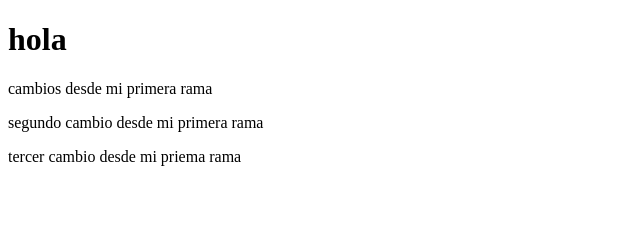
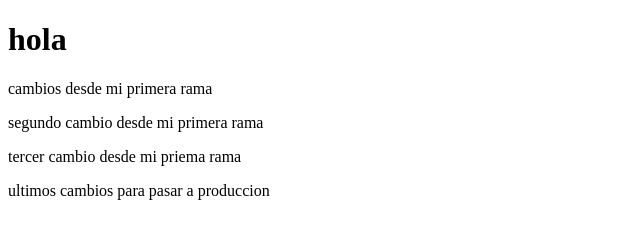
Before and after one commit to VICTOR890714/mi-primera-aplicacion, a plain HTML site: page index.html in a window 1280 px wide. Shown: the whole page, without its empty margins (0-640 px from the left). Drawn offline with Linux system fonts and the light colour scheme.

Commit message:
mi ultimo cambio

```diff
--- a/index.html
+++ b/index.html
@@ -13,5 +13,6 @@
     <p>cambios desde mi primera rama</p>
     <p>segundo cambio desde mi primera rama</p>
     <p>tercer cambio desde mi priema rama</p>
+    <p>ultimos cambios para pasar a produccion</p>
 </body>
 </html>
```
